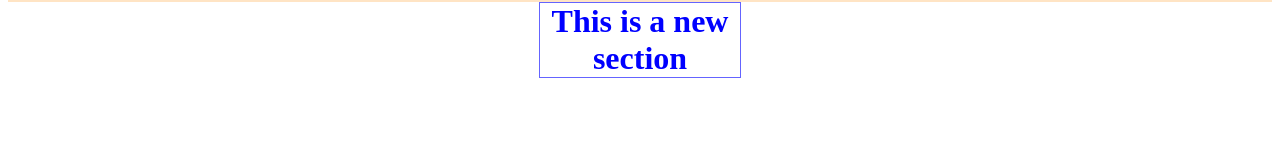
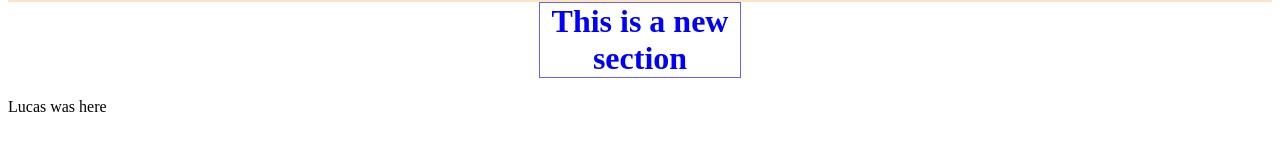
Before and after one commit to Amberside/testRepo, a plain HTML site: page index.html in a window 1280 px wide. Shown: the part 105-256 px from the top of the page. Drawn offline with Linux system fonts and the light colour scheme.

Commit message:
Better-index.html
you should push this

```diff
--- a/index.html
+++ b/index.html
@@ -12,6 +12,8 @@
 
   <h1>This is a new section</h1>
 
+  <div>Lucas was here</div>
+
   <script src="./myscript.js"></script>
 </body>
 </html>
```
